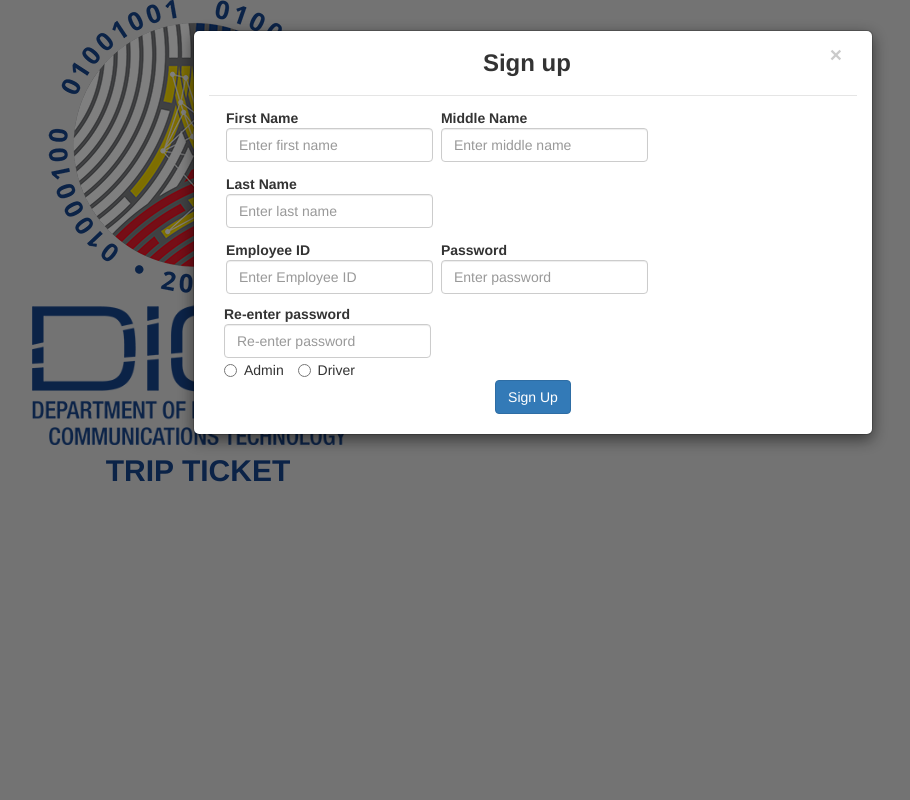
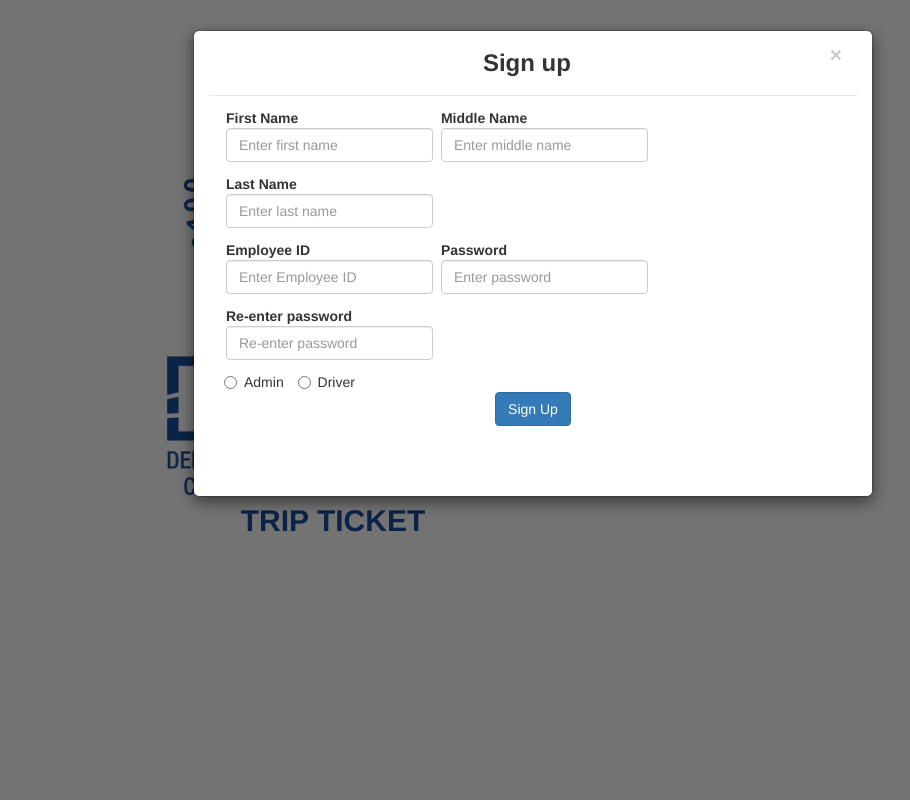
Before and after one commit to aramariemejorada/SE_Project, a PHP site: page / in a window 1280 px wide, after a click on "Sign-up". Shown: the whole page, without its empty margins (107-1017 px from the left). Run offline with PHP 8.4, Linux system fonts and the light colour scheme; some libraries are stand-ins or nearby versions.

Commit message:
fix index css

```diff
--- a/css/home.css
+++ b/css/home.css
@@ -1,11 +1,11 @@
 body{
     background-color: #e7e7e7;
 }
-.home{
+.container-fluid{
     margin-top: 50px;
     margin-bottom: 50px;
 }
-.con{
+.container{
     max-width: 900px;
 }
 .img-responsive{
@@ -19,7 +19,7 @@ h2{
 #dict{
     max-width: 500px;
 }
-.login{
+.form-group{
     background: rgba(255, 255, 255, .7);
     border-radius: 10px;
     padding: 20px;
@@ -43,6 +43,3 @@ h2{
 	margin-left: auto;
     margin-right: auto;
 }
-#input{
-    padding: 5px;
-}
--- a/index.php
+++ b/index.php
@@ -72,7 +72,7 @@
                                         <medium class="form-text" style="display: block; font-weight:bold">Password</medium>
                                         <input type="password" class="form-control" name = "password" placeholder="Enter password" required="required" />
                                     </div>
-                                    <div class="form-group" style=" " le="padding: 2px; padding-bottom: 10px;">
+                                    <div class="form-group" style="padding: 2px; padding-bottom: 10px;">
                                         <medium class="form-text" style="display: block; font-weight:bold">Re-enter password</medium>
                                         <input type="password" class="form-control" name = "passwordcon" placeholder="Re-enter password" required="required" />
                                     </div>
```
